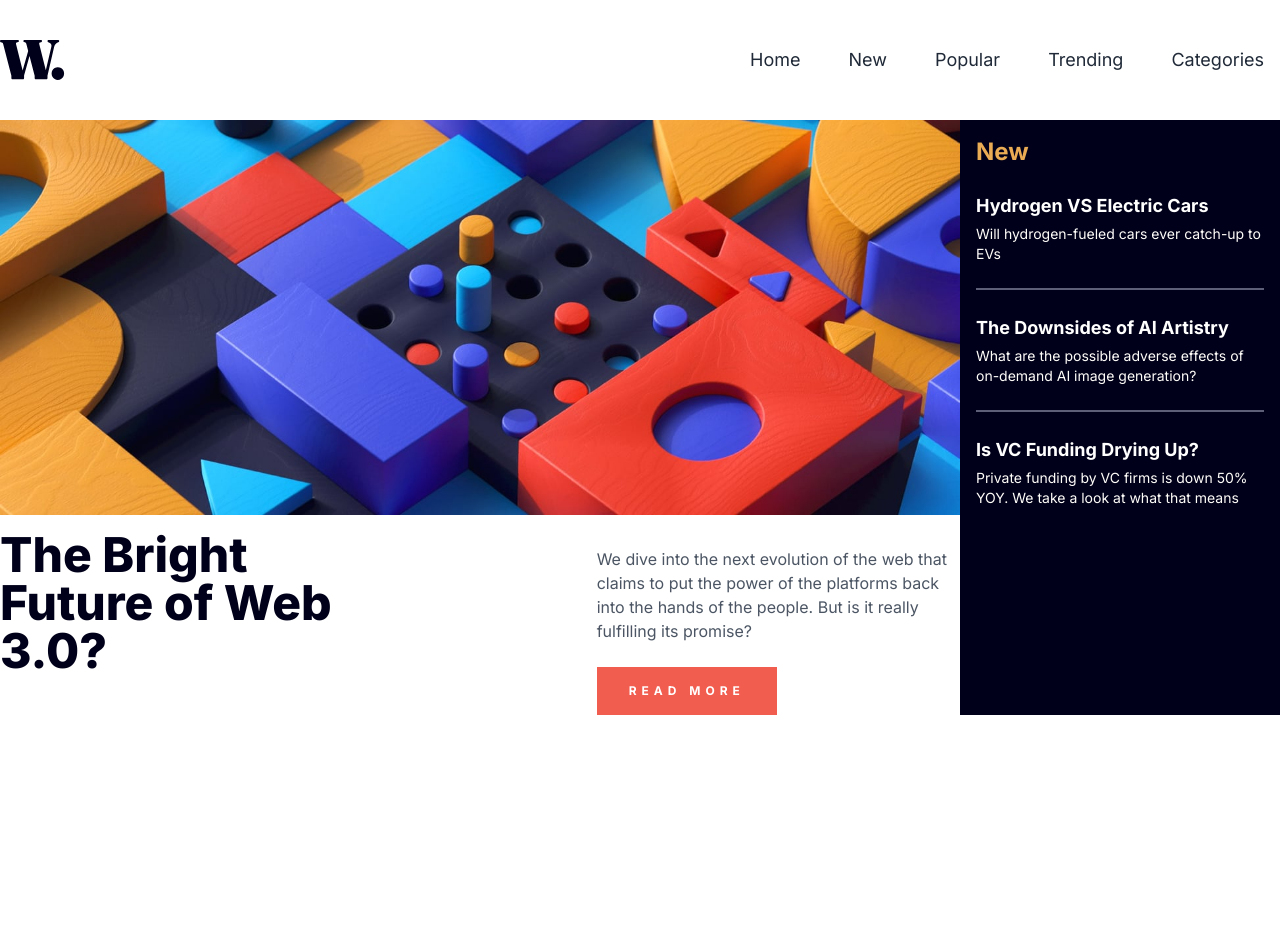
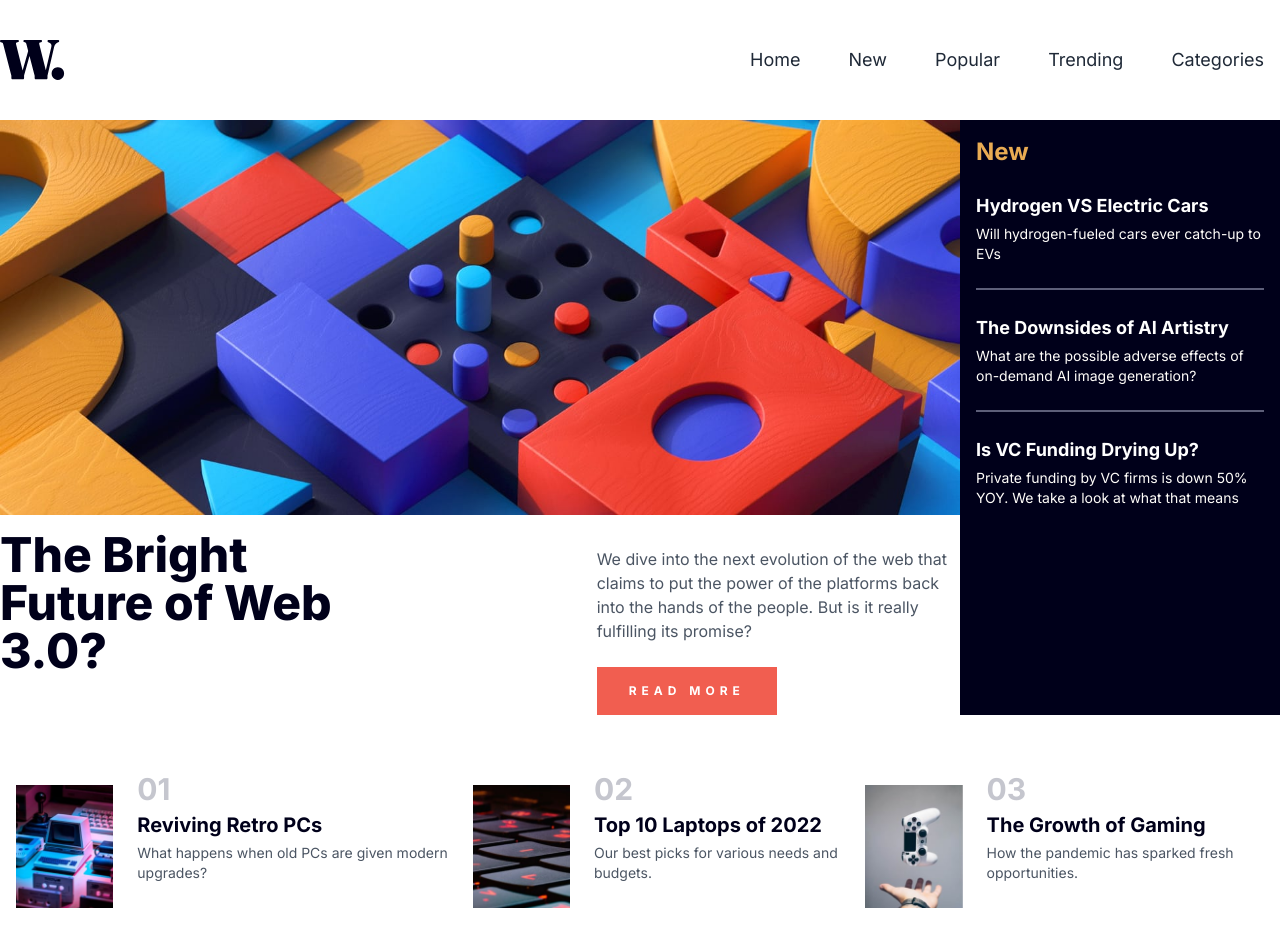
Before and after one commit to mohamedmostafakhudari/news-homepage-main-frontendmentor, a React (Vite) app: page / in a window 1280 px wide. Shown: the top 946 px of the page. Before the commit the page ends 800 px from the top, so only its background shows below. Built offline with nearby package versions, Linux system fonts and the light colour scheme.

Commit message:
create news cards

```diff
--- a/src/App.jsx
+++ b/src/App.jsx
@@ -1,6 +1,7 @@
 import Navbar from "./components/Navbar";
 import Main from "./components/Main";
 import Feed from "./components/Feed";
+import Cards from "./components/Cards";
 import { useActive } from "./context";
 import { useEffect } from "react";
 function App() {
@@ -13,6 +14,7 @@ function App() {
     <div id="wrapper" className="relative">
       <Navbar />
       <MainSection />
+      <Cards />
       <div
         className={`absolute h-screen w-screen inset-0 bg-soft-red ${
           active ? "opacity-25" : "opacity-0 hidden"
--- a/src/components/Card.jsx
+++ b/src/components/Card.jsx
@@ -1,5 +1,24 @@
 import React from "react";
 
-export default function Card() {
-  return <div>Card</div>;
+export default function Card({ order, title, text, imgSrc }) {
+  return (
+    <div className="flex gap-6 md:gap-6">
+      <div className="max-w-[120px]">
+        <img
+          src={imgSrc}
+          alt={title}
+          className="h-full object-contain object-center"
+        />
+      </div>
+      <div className="space-y-2 md:space-y-1">
+        <h2 className="text-grayish-blue font-bold text-4xl md:text-3xl">
+          0{order}
+        </h2>
+        <h3 className="text-very-dark-blue font-bold text-2xl md:text-xl">
+          {title}
+        </h3>
+        <p className="text-gray-600 md:text-sm">{text}</p>
+      </div>
+    </div>
+  );
 }
--- a/src/components/Cards.jsx
+++ b/src/components/Cards.jsx
@@ -1,5 +1,42 @@
-import React from "react";
-
+import { useState } from "react";
+import { nanoid } from "nanoid";
+import Card from "./Card";
+let nextId = 0;
+const initialCards = [
+  {
+    order: ++nextId,
+    title: "Reviving Retro PCs",
+    text: "What happens when old PCs are given modern upgrades?",
+    imgSrc: "../../src/assets/images/image-retro-pcs.jpg",
+  },
+  {
+    order: ++nextId,
+    title: "Top 10 Laptops of 2022",
+    text: "Our best picks for various needs and budgets.",
+    imgSrc: "../../src/assets/images/image-top-laptops.jpg",
+  },
+  {
+    order: ++nextId,
+    title: "The Growth of Gaming",
+    text: "How the pandemic has sparked fresh opportunities.",
+    imgSrc: "../../src/assets/images/image-gaming-growth.jpg",
+  },
+];
 export default function Cards() {
-  return <div>Cards</div>;
+  const [cards, setCards] = useState(initialCards);
+  return (
+    <section className="px-4 pb-20 mt-4">
+      <div className="container mx-auto flex flex-col gap-10 md:flex-row md:gap-6">
+        {cards.map(({ order, title, text, imgSrc }) => (
+          <Card
+            key={nanoid()}
+            order={order}
+            title={title}
+            text={text}
+            imgSrc={imgSrc}
+          />
+        ))}
+      </div>
+    </section>
+  );
 }
```
